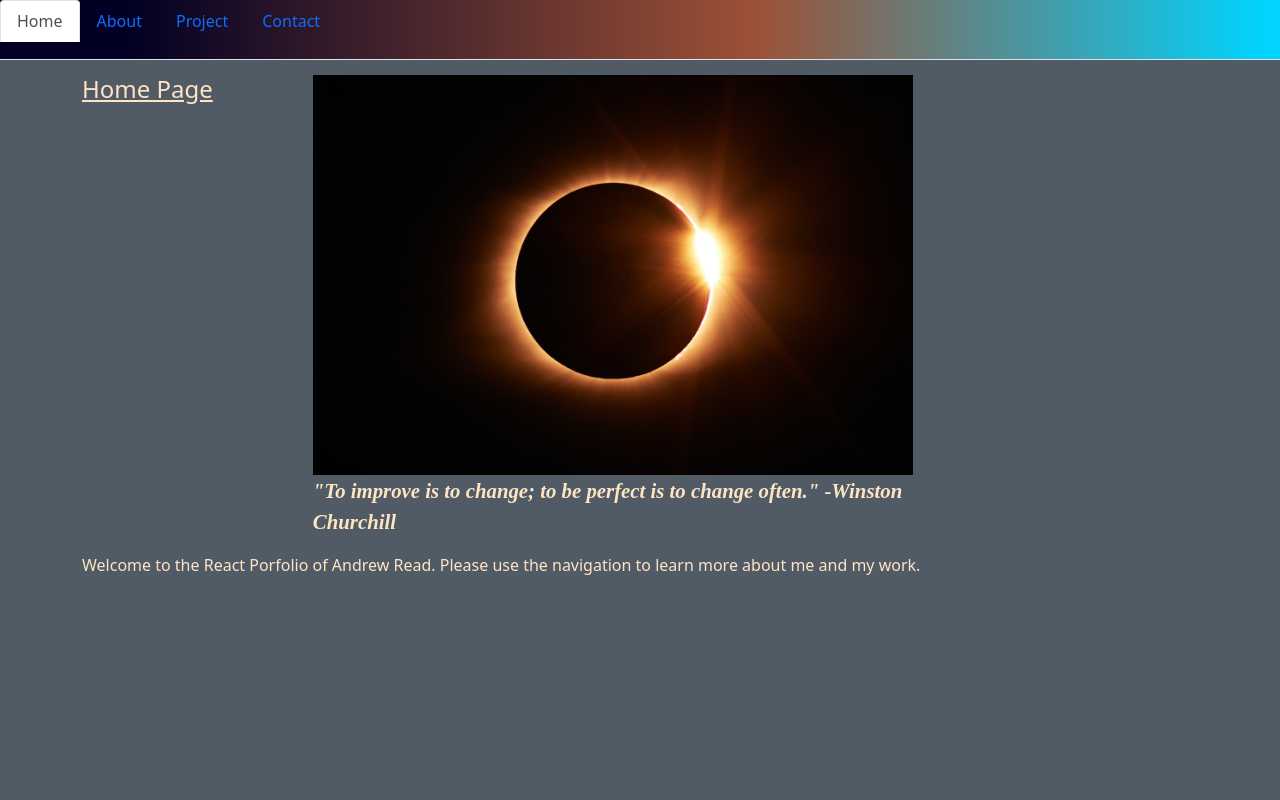
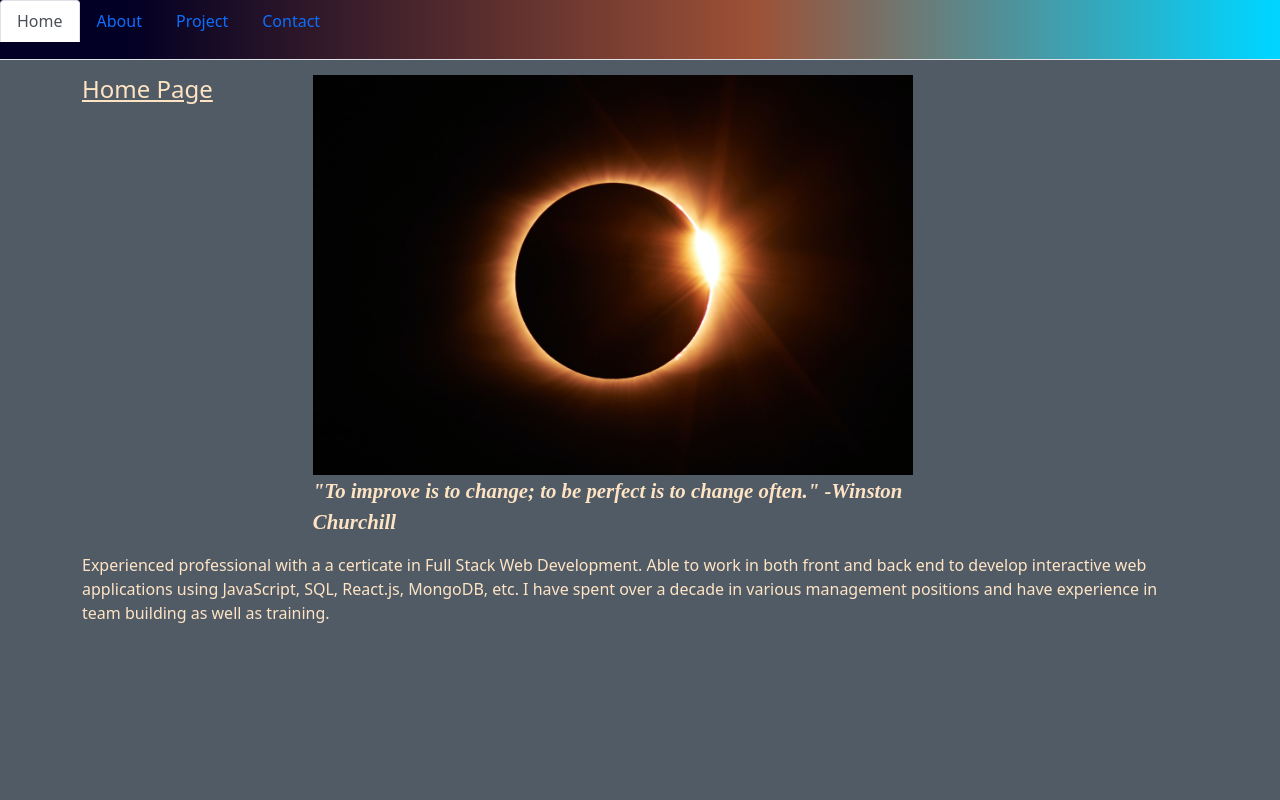
Before and after one commit to AJRead13/aj_react_portfolio, a React (Create React App) app: page / in a window 1280 px wide. Shown: the top 800 px of the page. Built offline with nearby package versions, Linux system fonts and the light colour scheme.

Commit message:
updating home and contact page

```diff
--- a/src/components/pages/Contact.js
+++ b/src/components/pages/Contact.js
@@ -24,6 +24,11 @@ export default function Contact() {
       <input type="submit" />
     </form>
 
+    {/* <div className='contactInfo'>
+      <h2>Email: andrew.read.dev@gmail.com</h2>
+
+    </div> */}
+
 
 <footer className='footer'>
     © 2022 Andrew Read
--- a/src/components/pages/Home.js
+++ b/src/components/pages/Home.js
@@ -15,8 +15,7 @@ export default function Home() {
       </figure>
     </article>
       <p>
-       Welcome to the React Porfolio of Andrew Read.  Please use the navigation to learn more about
-       me and my work.
+       Experienced professional with a a certicate in Full Stack Web Development.  Able to work in both front and back end to develop interactive web applications using JavaScript, SQL, React.js, MongoDB, etc.  I have spent over a decade in various management positions and have experience in team building as well as training.
       </p>
       <footer className='footer'>
     © 2022 Andrew Read
--- a/src/components/styles/About.css
+++ b/src/components/styles/About.css
@@ -44,7 +44,7 @@
 .link {
   margin: 5px;
   padding: 5px;
-  font: blanchedalmond;
+  color: blanchedalmond;
   font-size: 20px;
   text-decoration: none;
   text-align: center;
```
Also changed, not shown: 1 other file (tests, documents, lock files or other folders).
